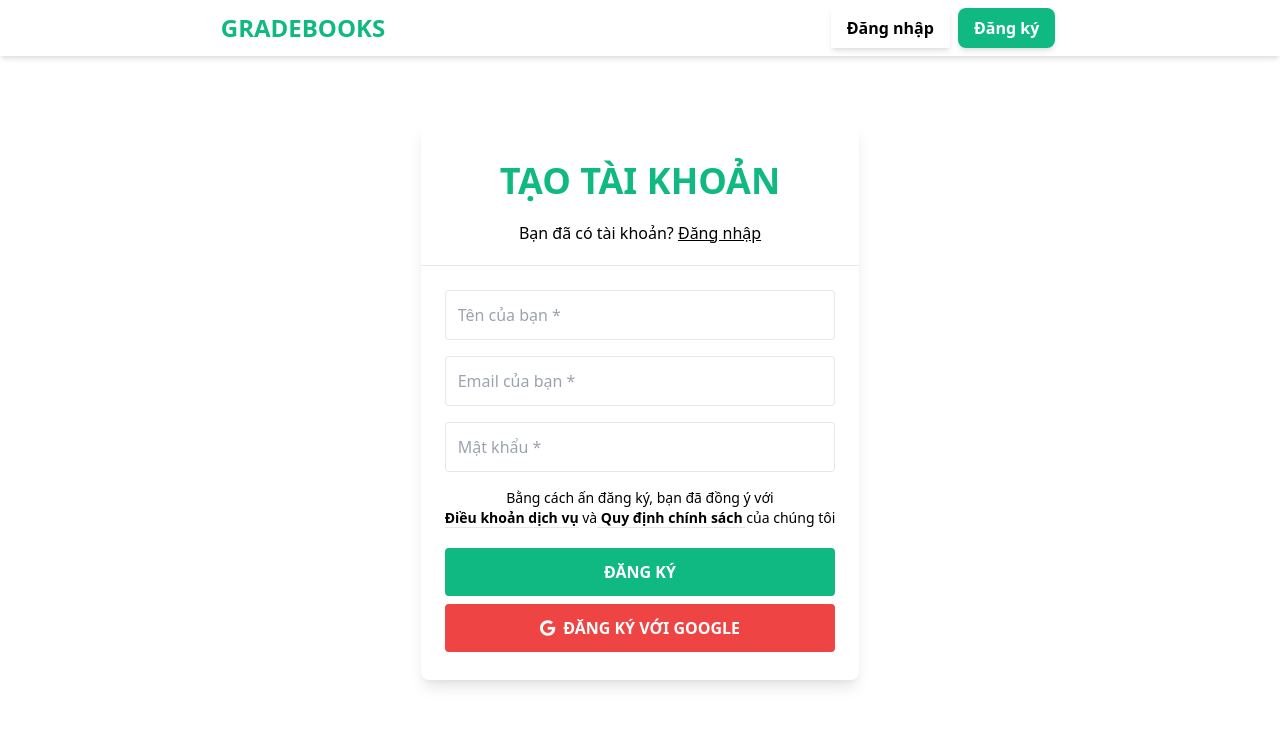
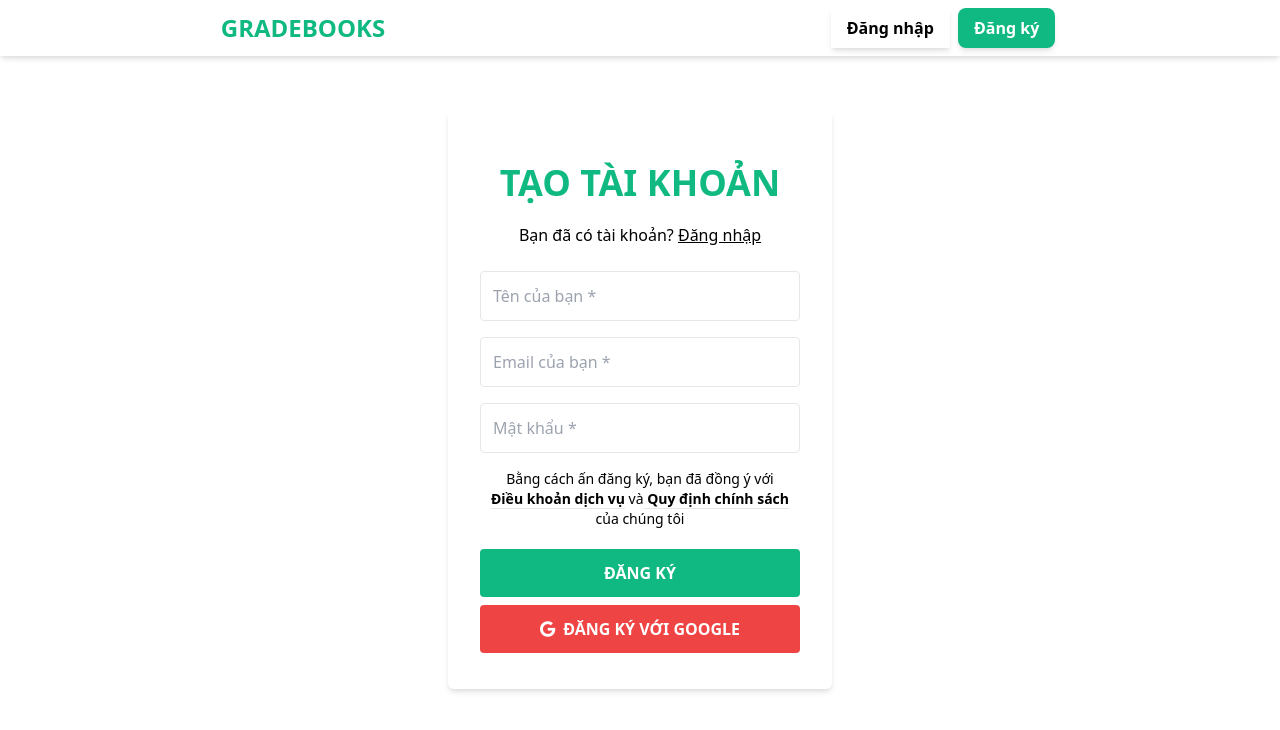
Before and after one commit to nhlong20/grade-book-app, a Next.js app in the folder frontend/: page /signup in a window 1280 px wide. Shown: the top 730 px of the page. Built offline with nearby package versions, Linux system fonts and the light colour scheme; no server answers.

Commit message:
feat: authen user and show UI

```diff
--- a/frontend/components/Navbar.jsx
+++ b/frontend/components/Navbar.jsx
@@ -1,11 +1,25 @@
 import Link from 'next/link'
-export default function Navbar({ isLoggedIn }) {
+export default function Navbar({ isLoggedIn, userData }) {
     return (
         <div className="shadow-md py-2 fixed min-w-full">
             <div className="flex justify-around items-center">
                 <Link href="/">
                     <h1 className="text-2xl cursor-pointer font-bold text-green-500 uppercase">Gradebooks</h1>
                 </Link>
+                {isLoggedIn && userData ?
+                    (
+                        <Link href="/profile">
+                            <div className="flex items-center cursor-pointer">
+                                <p className="font-semibold">{userData?.name}</p>
+                                <img
+                                    src={"/team-1-800x800.jpg"}
+                                    alt="..."
+                                    className="w-8 h-8 rounded-full border-2 border-blueGray-50 shadow ml-2"
+                                ></img>
+                            </div>
+                        </Link>
+                    )
+                    : (
                         <ul className="flex">
                             <li>
                                 <Link href="/login">
@@ -21,7 +35,7 @@ export default function Navbar({ isLoggedIn }) {
                                     </button>
                                 </Link>
                             </li>
-                </ul>
+                        </ul>)}
             </div>
         </div>
     )
@@ -29,4 +43,5 @@ export default function Navbar({ isLoggedIn }) {
 
 Navbar.defaultProps = {
     isLoggedIn: false,
+    userData: null,
 }
--- a/frontend/models/user.ts
+++ b/frontend/models/user.ts
@@ -4,7 +4,6 @@ export type User = Base & {
     name: string
     studentId: string | null
     email: string
-    password: string
     facebookId: string | null
     googleId: string | null
 }
--- a/frontend/pages/api/auth/[...nextauth].ts
+++ b/frontend/pages/api/auth/[...nextauth].ts
@@ -8,7 +8,7 @@ import { API } from 'environment'
 
 import { User as IUser } from '@models/user'
 
-type Token = JWT & Pick<IUser, '' | 'name' | 'email'>
+type Token = JWT & Pick<IUser,  'name' | 'email'>
 
 export type JWTPayload = Token & {
     iat?: number
@@ -36,7 +36,7 @@ export default NextAuth({
                         })
                         .then((res) => res.data),
                 )
-                return res
+                return res?.user
             },
         })
 
--- a/frontend/pages/index.tsx
+++ b/frontend/pages/index.tsx
@@ -1,14 +1,23 @@
-import type { NextPage } from 'next'
+import { useState, useEffect } from 'react'
 import Head from 'next/head'
 import Navbar from '@components/Navbar'
+import { useGradeBookSession } from '@utils/hooks/useSession'
 
-const Home: NextPage = () => {
+const Home = () => {
+  const [session] = useGradeBookSession()
+  const [isLoggedIn, setIsLoggedIn] = useState(false)
+  useEffect(() => {
+    if (session && session.user.email !== "") {
+      setIsLoggedIn(true);
+    }
+  }, [session])
+
   return (
     <div>
       <Head>
         <title>Gradebooks</title>
       </Head>
-      <Navbar/>
+      <Navbar isLoggedIn userData={session ? session.user : null} />
       <div className="container h-screen min-h-full min-w-full">
         <main className="flex flex-col text-center min-h-full justify-center">
 
--- a/frontend/pages/login.tsx
+++ b/frontend/pages/login.tsx
@@ -6,6 +6,7 @@ import { useRouter } from 'next/dist/client/router'
 import Head from 'next/head'
 import Navbar from '@components/Navbar'
 import Link from 'next/link'
+import { useGradeBookSession } from '@utils/hooks/useSession'
 
 type FormData = {
     email: string
@@ -19,7 +20,9 @@ const errorMapping: Record<string, string> = {
 
 export default function Login() {
     const { query } = useRouter()
+    const router = useRouter()
     const { register, handleSubmit } = useForm<FormData>()
+    const [session] = useGradeBookSession()
 
     useEffect(() => {
         if (!('error' in query)) return
@@ -29,7 +32,7 @@ export default function Login() {
     const login = useCallback(
         (data: Record<string, any>) => {
             signIn('login', {
-                callbackUrl: (query.callbackUrl as string) || '/',
+                callbackUrl: (query.callbackUrl as string) || '/login',
                 ...data,
             })
         },
@@ -39,6 +42,11 @@ export default function Login() {
     const loginWithGoogle = useCallback(() => {
         signin('google')
     }, [])
+
+    if(session && session.user){
+        router.push("/");
+        return;
+    }
 
     return (
         <div>
--- a/frontend/pages/signup.tsx
+++ b/frontend/pages/signup.tsx
@@ -7,6 +7,8 @@ import { useMutation } from 'react-query'
 import Navbar from '@components/Navbar'
 import { useRouter } from 'next/router'
 import Link from 'next/link'
+import Head from 'next/head'
+import { useGradeBookSession } from '@utils/hooks/useSession'
 
 import axios from 'axios'
 
@@ -19,9 +21,10 @@ type FormData = {
 export default function SignUp() {
     const router = useRouter()
     const { register, handleSubmit, reset } = useForm<FormData>()
+    const [session] = useGradeBookSession()
 
     const { mutateAsync, isLoading } = useMutation(
-        ['signup'],
+        'signup',
         (data: FormData) => axios.post(`${API}/auth/signup`, data),
         {
             onSuccess(res) {
@@ -39,30 +42,33 @@ export default function SignUp() {
         mutateAsync(data)
     }, [])
 
+    if (session && session.user) {
+        router.push("/");
+        return;
+    }
+
     return (
-        <>
+        <div>
+            <Head>
+                <title>Signup - Gradebooks</title>
+            </Head>
             <Navbar />
+            <div
+                className="container h-screen min-h-full min-w-full"
+            >
+                <main className="flex flex-col text-center min-h-full justify-center">
 
-            <div
-                className="justify-center items-center flex overflow-x-hidden overflow-y-auto fixed inset-0 z-50 outline-none focus:outline-none"
-            >
-                <div className="relative w-auto my-6 mx-auto max-w-3xl">
-
-                    <div className="border-0 rounded-lg shadow-lg relative flex flex-col w-full bg-white outline-none focus:outline-none">
-
-                        <div className="flex flex-col align-center p-5 border-b border-solid border-blueGray-200 rounded-t text-center">
+                    <div className="flex flex-col items-center  ">
+                        <form className="w-96 rounded-md bg-white dark:bg-gray-600 inline-block p-8 shadow-md"
+                            onSubmit={handleSubmit(signUp)}>
                             <h3 className="text-4xl font-bold uppercase text-green-500 py-5">
                                 TẠO TÀI KHOẢN
                             </h3>
-                            <p>Bạn đã có tài khoản?{" "}
+                            <p className="mb-6">Bạn đã có tài khoản?{" "}
                                 <Link href="/login">
                                     <span className="underline cursor-pointer">Đăng nhập</span>
                                 </Link>
                             </p>
-
-                        </div>
-                        <form className="relative p-6 flex-auto"
-                            onSubmit={handleSubmit(signUp)}>
                             <input
                                 type="text"
                                 className="block border border-grey-light w-full p-3 rounded mb-4"
@@ -108,8 +114,8 @@ export default function SignUp() {
                             >  <span className="fab fa-google mr-2" />Đăng ký với Google</button>
                         </form>
                     </div>
-                </div>
+                </main>
             </div>
-        </>
+        </div>
     );
 }
```
Lines whose indentation alone changed are shown as unchanged.
